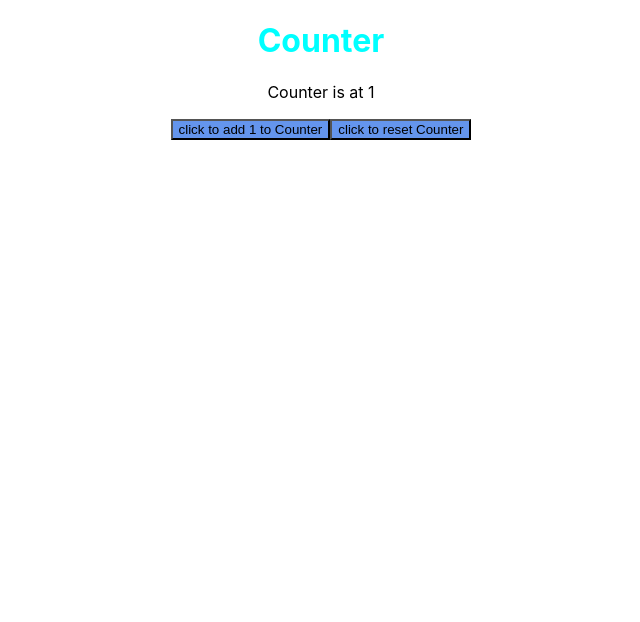
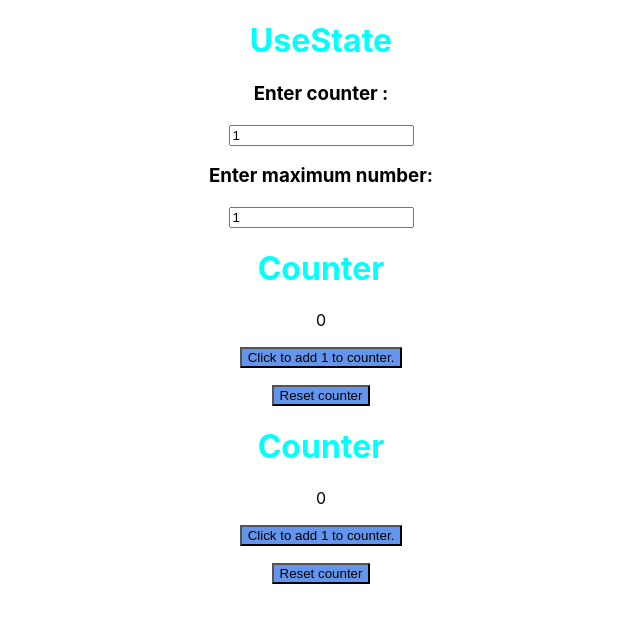
Before and after one commit to Gilaicohen/usestate, a React (Create React App) app in the folder usestate/: page / in a window 1280 px wide. Shown: the top 622 px of the page, without its empty margins (319-959 px from the left). Built offline with nearby package versions, Linux system fonts and the light colour scheme.

Commit message:
homework number 3

```diff
--- a/usestate/src/App.js
+++ b/usestate/src/App.js
@@ -1,14 +1,30 @@
-
 import './App.css';
 import Counter from './Counter';
+import { useState } from 'react';
 
 function App() {
+  const [delta, setDelta] = useState(1);
+  const [maxNumber, setMaxNum]= useState(1) ;
+
+  function handleDelta(event){
+  console.log(event)
+  setDelta(Number(event.target.value));
+
+}
+function handleMaxNum(event){
+  setMaxNum(Number(event.target.value));
+}
   return (
     <div className="App">
-     <Counter />
+     <h1 >UseState</h1>
+     <p><h3>Enter counter :</h3></p>
+     <p><input  type="number" value = {delta} onChange= {handleDelta}/></p>
+     <p><h3>Enter maximum number:</h3></p>
+     <p><input  type="number" value = {maxNumber} onChange= {handleMaxNum}/></p>
+      <p></p>
+      <Counter delta= {delta} maxNumber= {maxNumber} />
+     <Counter delta= {delta} maxNumber= {maxNumber} />
     </div>
-
   );
 }
-
 export default App;
--- a/usestate/src/Counter.js
+++ b/usestate/src/Counter.js
@@ -1,31 +1,37 @@
 import { useState } from "react";
-function Counter() {
-    const [count,setCount]=useState(1)
+function Counter(props) {
+    const {delta} = props;
+    const {maxNumber} = props;
+    const [count, setCount]= useState(0);
+
+
     function incr(){
+
         setCount(
             function(oldCount){
-            return oldCount + 1
+                if((oldCount +delta)< maxNumber){
+                 return oldCount +delta;
+            }
+            else{ return 0}
         }
         )
-        console.log(count);
     }
-    function incr2(){
-        setCount(
-            function(oldCount2){
-                return 0
-            }
-        )
-        console.log(count)
+    function reset(){
+        setCount(0)
     }
 
+
+
     return (
-    <div >
+      <div>
        <h1>Counter</h1>
-    <p>Counter is at {count}</p>
-    <button onClick={incr}>click to add 1 to Counter </button>
-    <button onClick={incr2}>click to reset Counter </button>
+
+       <p><div class="button">{count}</div></p>
+       <button class="button"  onClick={incr}>Click to add {delta} to counter.</button> <p></p>
+       <button class="button"  onClick={reset}>Reset counter</button>
       </div>
     );
 }
 
+
   export default Counter;
```
Lines whose indentation alone changed are shown as unchanged.
